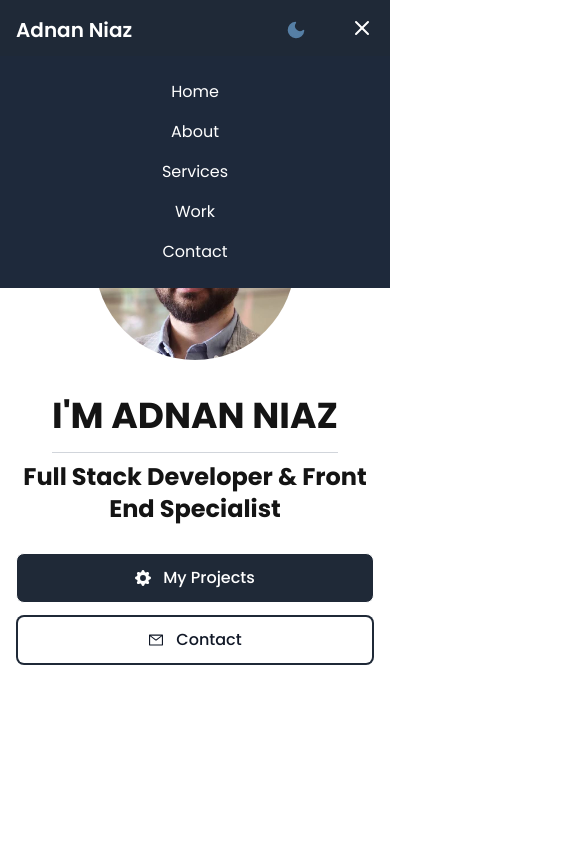
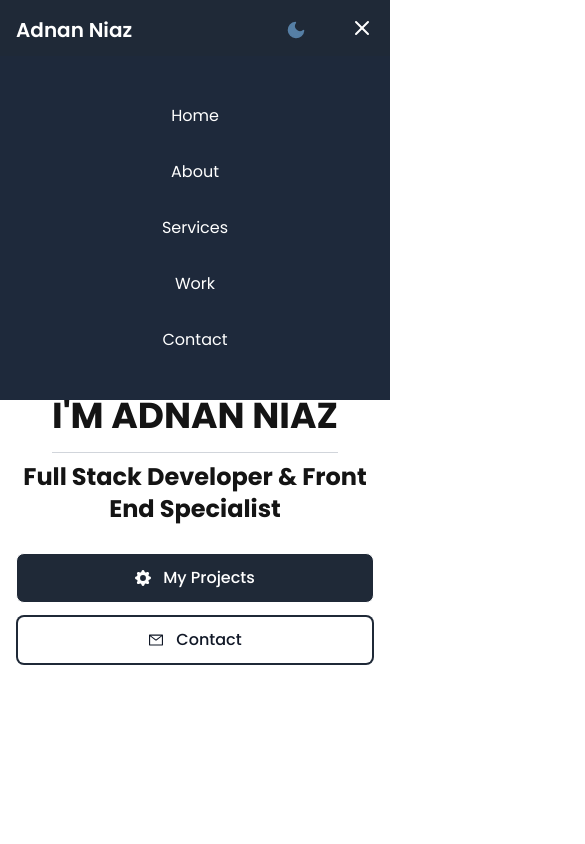
Before and after one commit to sanixstudio/adi-work, a React (Vite) app: page / in a window 390 px wide. Both pictures are taken after a click on the element 362 px from the left and 30 px from the top of the page. Shown: the top 844 px of the page, 585 px wide, since content can reach past the window. Built offline with nearby package versions, Linux system fonts and the light colour scheme; no server answers.

Commit message:
fixed overflow issue

```diff
--- a/src/components/header/Header.jsx
+++ b/src/components/header/Header.jsx
@@ -111,14 +111,14 @@ const Header = () => {
           <AnimatePresence>
             {isOpen && (
               <motion.div
-                className="fixed top-14 left-0 w-full bg-slate-800 text-white py-4"
+                className="fixed top-14 left-0 w-full bg-slate-800 text-white py-10 md:hidden"
                 initial="hidden"
                 animate="visible"
                 exit="hidden"
                 variants={menuVariants}
                 transition={{ type: "spring", stiffness: 120, damping: 15 }}
               >
-                <ul className="text-center">
+                <ul className="text-center flex flex-col gap-4">
                   <li>
                     <Link
                       to="#home"
--- a/src/containers/about/About.jsx
+++ b/src/containers/about/About.jsx
@@ -26,7 +26,7 @@ const About = () => {
       <div
         className={`${
           isDark ? "bg-slate-900 text-white" : "bg-gray-100"
-        } min-h-screen px-10 flex items-center`}
+        } overflow-hidden min-h-screen px-10 flex items-center`}
         id="#about"
       >
         <div className="my-20 z-10 flex flex-col relative md:max-w-[1440px] mx-auto">
--- a/src/containers/contact/Contact.jsx
+++ b/src/containers/contact/Contact.jsx
@@ -50,7 +50,7 @@ const Contact = () => {
       <div
         className={`${
           isDark ? "bg-slate-900 text-white" : ""
-        } min-h-screen -mb-28 flex justify-center items-center`}
+        } min-h-screen overflow-hidden -mb-28 flex justify-center items-center`}
       >
         <div className="pt-20 md:pt-0 p-4 md:px-40 mb-24 w-full">
           <div className="md:my-20 pb-20 flex flex-col relative md:max-w-[1440px] mx-auto">
--- a/src/containers/hero/Hero.jsx
+++ b/src/containers/hero/Hero.jsx
@@ -15,7 +15,7 @@ const Hero = () => {
       <div
         className={`${
           isDark ? "bg-slate-900 text-white" : ""
-        } flex flex-col justify-center relative text-center px-4 w-full items-center min-h-screen`}
+        } flex flex-col justify-center relative overflow-hidden text-center px-4 w-full items-center min-h-screen`}
       >
         <img
           src={imageSrc}
--- a/src/containers/services/Services.jsx
+++ b/src/containers/services/Services.jsx
@@ -17,7 +17,7 @@ const Services = () => {
         <div
           className={`${
             isDark ? "text-white" : ""
-          } flex flex-col justify-center py-20 relative md:max-w-[1440px] min-h-screen mx-auto px-10`}
+          } flex flex-col overflow-hidden justify-center py-20 relative md:max-w-[1440px] min-h-screen mx-auto px-10`}
           id="#services"
         >
           <div
--- a/src/containers/work/work.jsx
+++ b/src/containers/work/work.jsx
@@ -5,12 +5,14 @@ import { motion, AnimatePresence } from "framer-motion";
 import { LuMousePointerClick } from "react-icons/lu";
 import { AiFillGithub } from "react-icons/ai";
 
+import { ThemeContext } from "../../context/themeContext";
+
 import infomovia from "../../assets/images/infomovia.png";
 import travelTracker from "../../assets/images/travel.png";
 import calmora from "../../assets/images/calmora.svg";
 import beerApp from "../../assets/images/beer.png";
 import chatBot from "../../assets/images/chatbot.png";
-import { ThemeContext } from "../../context/themeContext";
+import dress from "../../assets/images/dress.png";
 
 const ProjectCard = ({ project }) => {
   const { isDark } = useContext(ThemeContext);
@@ -31,14 +33,15 @@ const ProjectCard = ({ project }) => {
         <img
           src={project.image}
           alt={project.name}
-          className="w-full h-auto max-h-[300px] object-contain rounded-lg transform transition-transform"
+          className="w-full h-auto max-h-[200px] object-contain rounded-lg transform transition-transform"
         />
-        <span className="font-bold text-white text-center block py-3 mt-2 bg-slate-600 rounded-md">
+        <span className="font-bold text-white text-center block py-3 mt-4 bg-slate-600 rounded-md">
           {project.name}
         </span>
       </div>
       <div className="absolute inset-0 flex items-center justify-center opacity-0 group-hover:opacity-100 group-hover:backdrop-blur-sm group-hover:bg-black/50 transition-opacity rounded-lg">
         <div className="flex flex-col gap-4 text-white text-center">
+          {project.codeUrl && (
             <a
               href={project.codeUrl}
               target="_blank"
@@ -48,6 +51,7 @@ const ProjectCard = ({ project }) => {
               <span>Code</span>
               <AiFillGithub size={36} />
             </a>
+          )}
           <a
             href={project.demoUrl}
             target="_blank"
@@ -91,7 +95,7 @@ const Work = () => {
     {
       type: "Vanilla",
       name: "Wear Mahsa",
-      image: beerApp,
+      image: dress,
       codeUrl: "",
       demoUrl: "https://www.wearmahsa.com/",
     },
@@ -123,7 +127,7 @@ const Work = () => {
       <div
         className={`${
           isDark ? "bg-slate-900 text-white" : "bg-gray-100"
-        } min-h-screen flex justify-center items-center relative`}
+        } overflow-hidden min-h-screen flex justify-center items-center relative`}
       >
         <div
           className={`absolute w-[600px] h-[600px] rounded-full blur-[8em] ${
```
Also changed, not shown: src/assets/images/dress.png (added), src/assets/images/sweater.png (added). Lines whose indentation alone changed are shown as unchanged.
